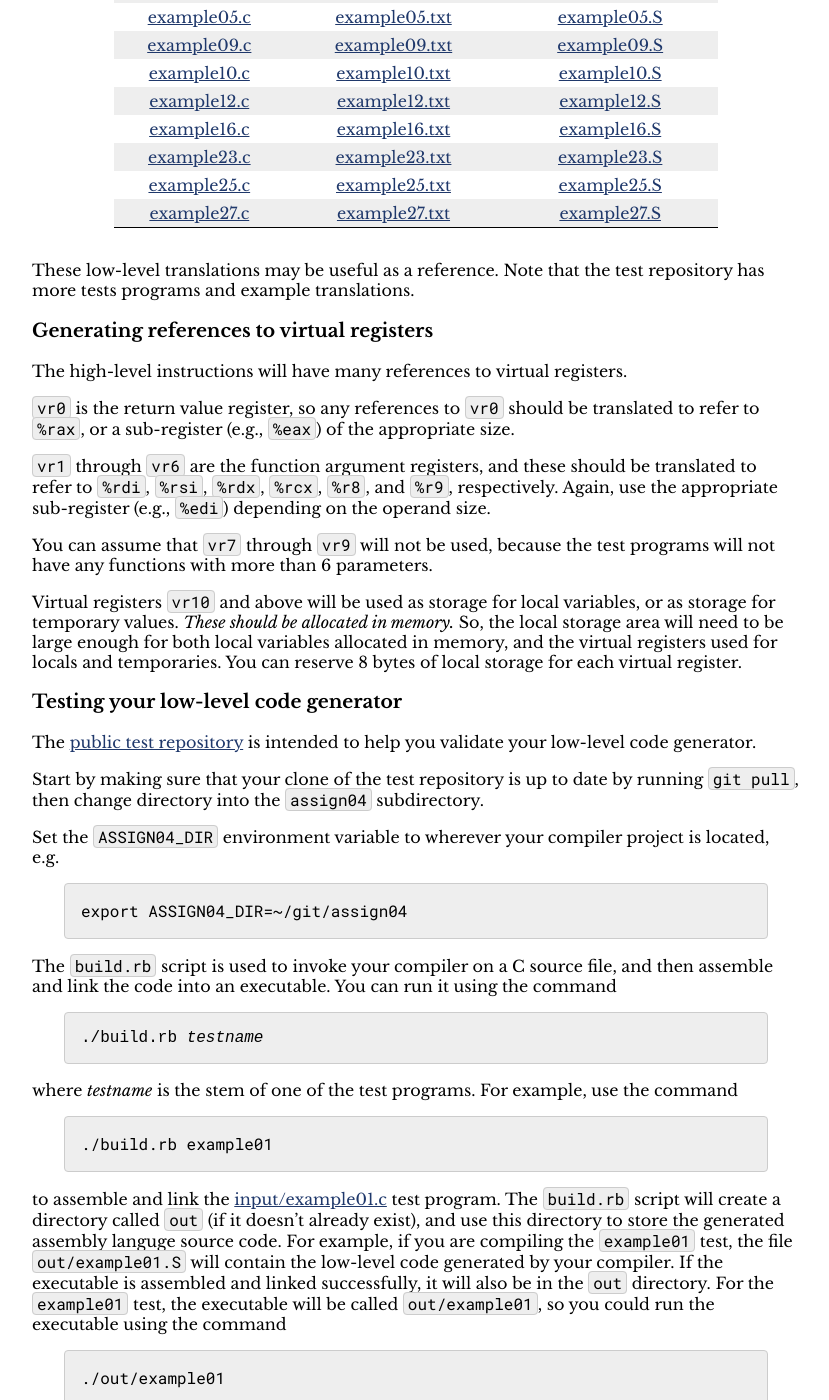
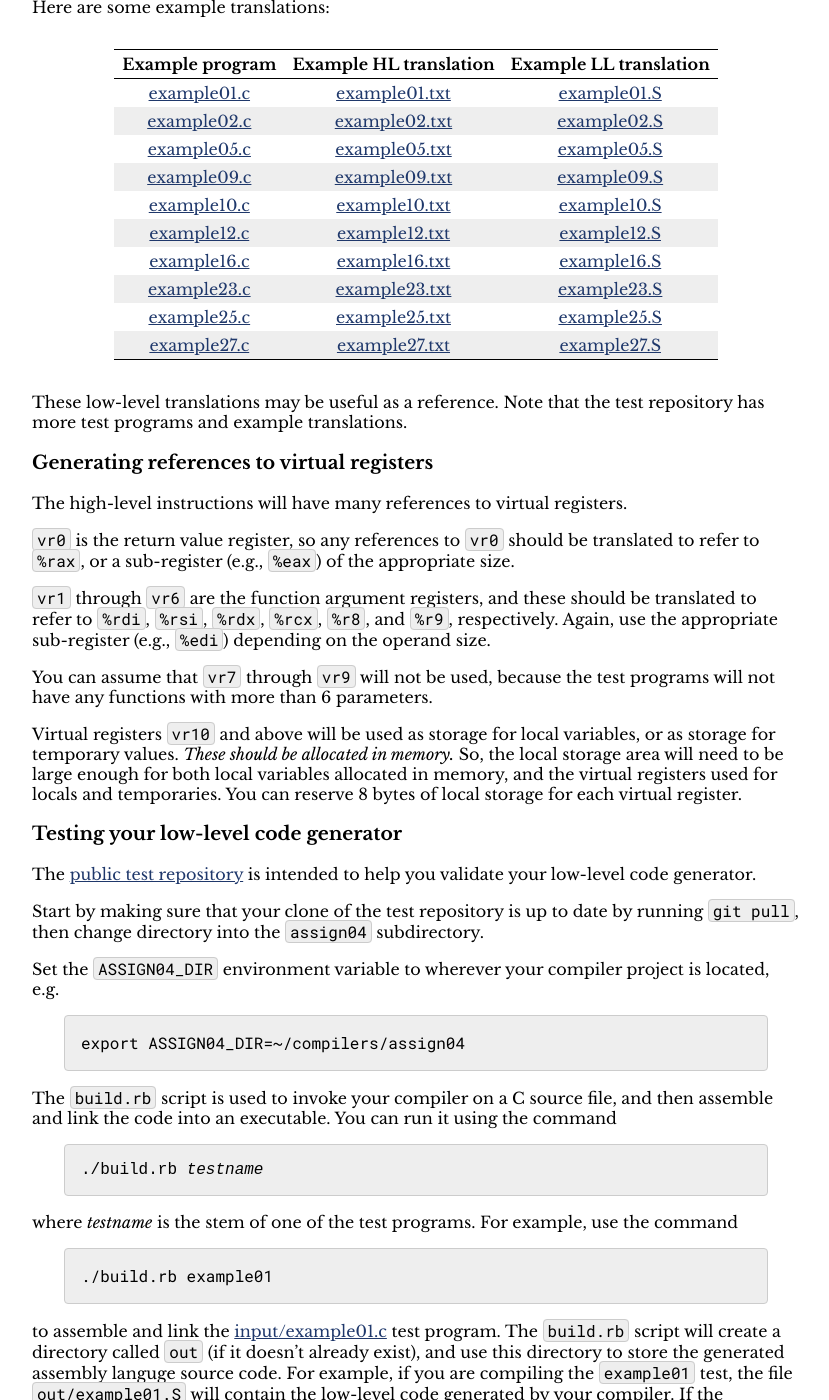
Before and after one commit to jhucompilers/fall2024, a Jekyll site: the page built from assign/assign04.md, in a window 1280 px wide and 1400 px high, scrolled down 10805 px. Shown: the whole window, without its empty margins (224-1053 px from the left). Built offline with Jekyll 4.4.1, drawn with Linux system fonts in a browser that asks for light colours; some of the changed text lies outside the part shown.

Commit message:
a few minor fixes

````diff
--- a/assign/assign04.md
+++ b/assign/assign04.md
@@ -517,18 +518,24 @@
 
     LowLevelOpcode mov_opcode = select_ll_opcode(MINS_MOVB, size);
 
-    Operand src_operand = get_ll_operand(hl_ins->get_operand(1), size, ll_iseq);
-    Operand dest_operand = get_ll_operand(hl_ins->get_operand(0), size, ll_iseq);
+    Operand src_operand =
+      get_ll_operand(hl_ins->get_operand(1), size, ll_iseq);
+    Operand dest_operand =
+      get_ll_operand(hl_ins->get_operand(0), size, ll_iseq);
 
     if (src_operand.is_memref() && dest_operand.is_memref()) {
       // move source operand into a temporary register
       Operand::Kind mreg_kind = select_mreg_kind(size);
       Operand r10(mreg_kind, MREG_R10);
-      ll_iseq->append(new Instruction(mov_opcode, src_operand, r10));
+      ll_iseq->append(
+        new Instruction(mov_opcode, src_operand, r10)
+      );
       src_operand = r10;
     }
 
-    ll_iseq->append(new Instruction(mov_opcode, src_operand, dest_operand));
+    ll_iseq->append(
+      new Instruction(mov_opcode, src_operand, dest_operand)
+    );
     return;
   }
 ```
@@ -569,7 +576,7 @@
 [example27.c](https://github.com/jhucompilers/fall2024-tests/blob/main/assign04/input/example27.c) | [example27.txt](https://github.com/jhucompilers/fall2024-tests/blob/main/assign04/example_highlevel_code/example27.txt) |  [example27.S](https://github.com/jhucompilers/fall2024-tests/blob/main/assign04/example_lowlevel_code/example27.S)
 
 These low-level translations may be useful as a reference.
-Note that the test repository has more tests programs and example
+Note that the test repository has more test programs and example
 translations.
 
 ### Generating references to virtual registers
@@ -607,7 +614,7 @@
 is located, e.g.
 
 ```
-export ASSIGN04_DIR=~/git/assign04
+export ASSIGN04_DIR=~/compilers/assign04
 ```
 
 The `build.rb` script is used to invoke your compiler on a C source file,
````
Also changed, not shown: other parts of assign/assign04.md (+2 -1 lines).
